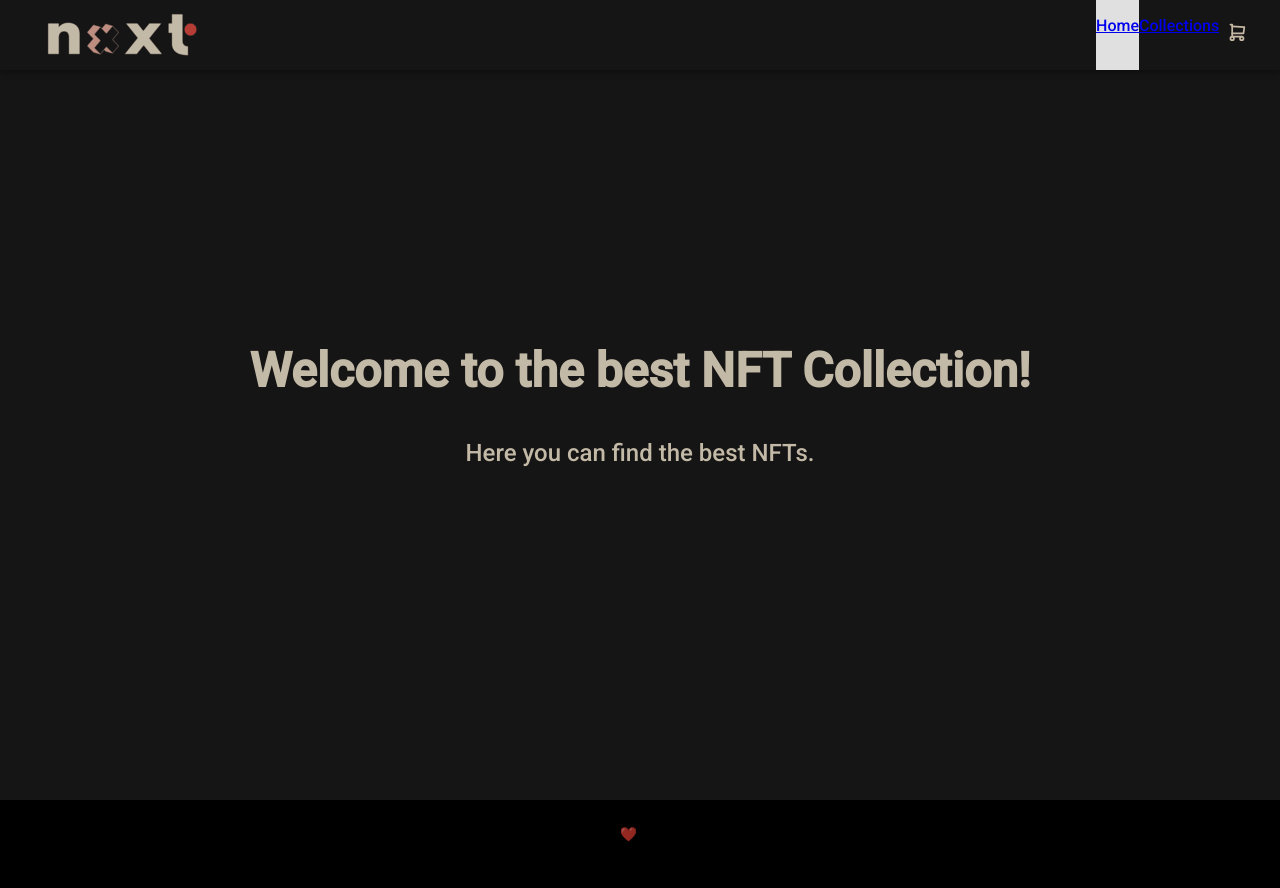
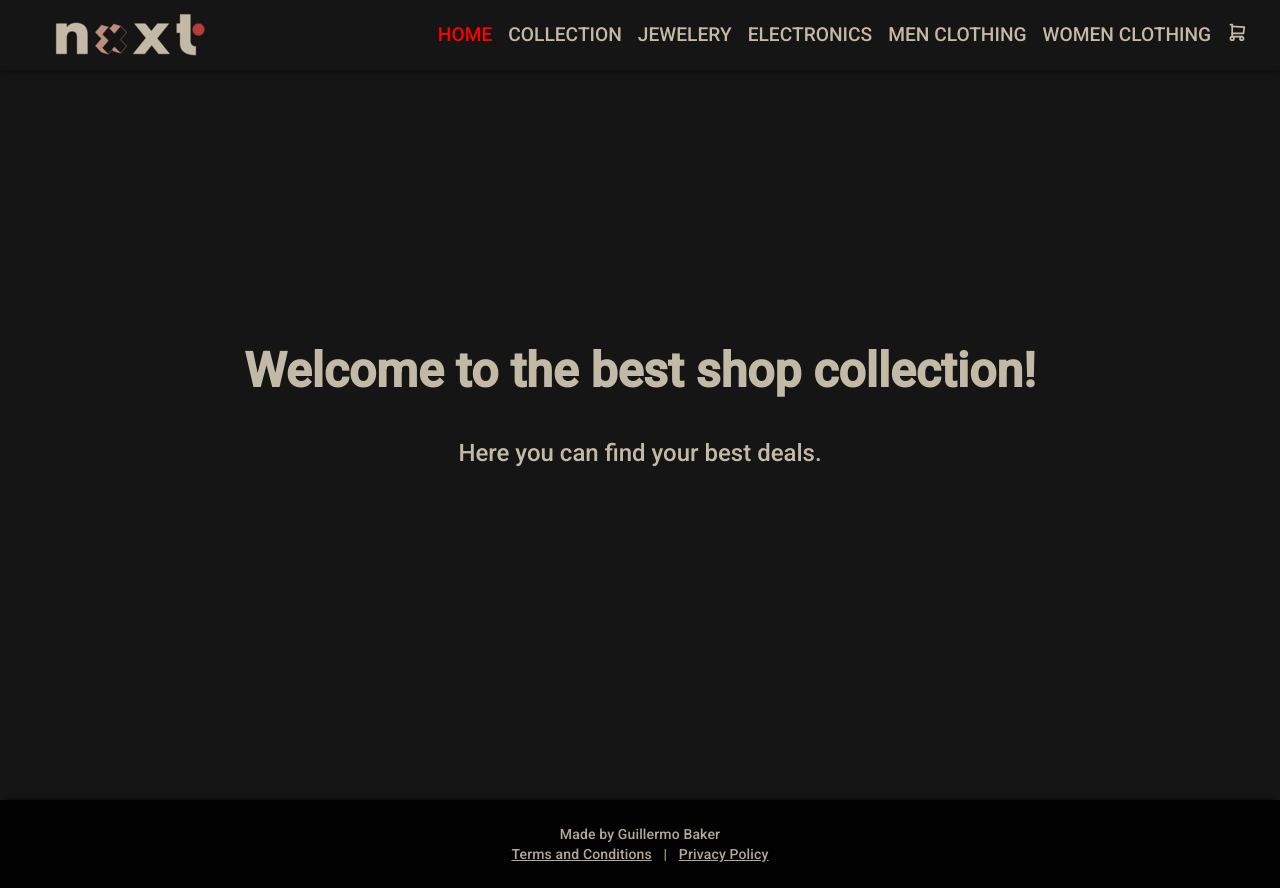
Before and after one commit to gfbaker/nxxt-store, a React (Vite) app: page / in a window 1280 px wide. Before the commit this address led to /home. Built offline with nearby package versions, Linux system fonts and the light colour scheme; no server answers; the HTML template or start-up script is replaced by a standard one.

Commit message:
PreEntrega2+Baker

```diff
--- a/src/App.css
+++ b/src/App.css
@@ -4,3 +4,18 @@ body{
     font-family: 'Roboto', sans-serif;
     box-sizing: border-box;
   }
+
+.div-error{
+    width: 100%;
+    height: 100vh;
+    display: flex;
+    justify-content: center;
+    align-items: center;
+  }
+
+  a{
+    color: #c5b9a5;
+    padding: 6px 8px;
+    font-size: 1.2rem;
+    text-decoration: none;
+  }
--- a/src/App.jsx
+++ b/src/App.jsx
@@ -6,27 +6,31 @@ import axios from "axios";
 import Footer from "./components/Footer";
 import { Routes, Route, Navigate } from "react-router-dom";
 import Home from "./components/Home";
+import ItemDetail from "./components/ItemDetail";
+import ItemFilter from "./components/ItemFilter";
 
 function App() {
-	const [nfts, setNFTs] = useState([]);
+	const [items, setItems] = useState([]);
 
-	const getNFTs = async () => {
+	const getItems = async () => {
 		const { data } = await axios("https://fakestoreapi.com/products");
-		setNFTs(data);
+		setItems(data);
 	};
 
 	useEffect(() => {
-		getNFTs();
+		getItems();
 	}, []);
 
-	console.log(nfts);
 	return (
 		<>
 			<NavBar />
 			<Routes>
-				<Route path="/" element={<Navigate to="/home" />} />
-				<Route path="/home" element={<Home />} />
-				<Route path="/collections" element={<ItemListContainer nfts={nfts} />} />
+				<Route path="/" element={<Home />} />
+				<Route path="/collection" element={<ItemListContainer items={items} />} />
+				<Route path="/collection/:id" element={<ItemDetail />} />
+				<Route path="/category/:category" element={<ItemFilter />} />
+				<Route path="/category/:category/:id" element={<ItemDetail />} />
+				<Route path="/404" element={<div className="div-error"><img src="./cat404.jpeg" alt="404" /></div>} />
 			</Routes>
 			<Footer />
 		</>
--- a/src/components/Footer/index.jsx
+++ b/src/components/Footer/index.jsx
@@ -3,11 +3,21 @@ import { Box, Typography, Link } from '@mui/material';
 
 export default function Footer() {
   return (
-    <Box sx={{ bgcolor: '#000000', py: 3 }}>
-      <Typography variant="body2" color="text.secondary" align="center">
-        Made with ❤️ by Your Name
+    <Box sx={{
+      position: 'relative',
+      bottom: 0,
+      left: 0,
+      right: 0,
+      bgcolor: 'black',
+      py: 3,
+      opacity: 0.9,
+      boxShadow: '0px -5px 5px -5px rgba(0,0,0,0.75)',
+      minHeight: '10100%0px',
+    }}>
+      <Typography variant="body2" color= "#c5b9a5" align="center">
+        Made by Guillermo Baker
       </Typography>
-      <Typography variant="body2" color="text.secondary" align="center">
+      <Typography variant="body2" color= "#c5b9a5" align="center">
         <Link href="#" color="inherit">
           Terms and Conditions
         </Link>{' '}
--- a/src/components/Home/index.jsx
+++ b/src/components/Home/index.jsx
@@ -24,8 +24,8 @@ const Subheading = styled.p`
 function Home() {
   return (
     <Container>
-      <Heading>Welcome to the best NFT Collection!</Heading>
-      <Subheading>Here you can find the best NFTs.</Subheading>
+      <Heading>Welcome to the best shop collection!</Heading>
+      <Subheading>Here you can find your best deals.</Subheading>
     </Container>
   );
 }
--- /dev/null
+++ b/src/components/ItemCard/index.jsx
@@ -0,0 +1,26 @@
+import * as React from "react";
+import Card from "@mui/material/Card";
+import CardMedia from "@mui/material/CardMedia";
+import { Button, CardActionArea, CardActions } from "@mui/material";
+import { Link } from "react-router-dom";
+import { Grid } from "@mui/material";
+
+export default function Item({ item }) {
+	return (
+		<Grid>
+			<Card
+				sx={{ "&:hover": { opacity: [0.9, 0.8, 0.7],}}}>
+				<Link to={`${item.id}`}>
+					<CardActionArea>
+						<CardMedia component="img" sx={{ height: 500, objectFit: "cover"}} image={item.image} alt={item.title} />
+					</CardActionArea>
+				</Link>
+				<CardActions sx={{ backgroundColor: "#c3b9a7" }}>
+					<Button size="small" color="primary">
+						Buy
+					</Button>
+				</CardActions>
+			</Card>
+		</Grid>
+	);
+}
--- /dev/null
+++ b/src/components/ItemDetail/index.jsx
@@ -0,0 +1,96 @@
+import * as React from "react";
+import Card from "@mui/material/Card";
+import CardContent from "@mui/material/CardContent";
+import CardMedia from "@mui/material/CardMedia";
+import Typography from "@mui/material/Typography";
+import { Button, CardActionArea, CardActions, LinearProgress } from "@mui/material";
+import { Navigate, useParams } from "react-router-dom";
+import { useState, useEffect } from "react";
+import axios from "axios";
+import { Container } from "@mui/system";
+import Box from "@mui/material/Box";
+
+export default function ItemDetail() {
+	const [item, setItem] = useState({});
+	const [loading, setLoading] = useState(true);
+	const { id } = useParams();
+
+	const getItemById = async () => {
+		try {
+			const { data } = await axios(`https://fakestoreapi.com/products/${id}`);
+			setItem(data);
+			setLoading(false);
+		} catch (e) {
+			setItem(null);
+		}
+	};
+
+	useEffect(() => {
+		getItemById();
+	}, []);
+
+	if (loading) {
+		return (
+			<Box sx={{ display: "flex" }}>
+				<LinearProgress />
+			</Box>
+		);
+	}
+	if (!item) {
+		return <Navigate to="/404" />;
+	}
+
+	return (
+		<Container
+			sx={{
+				marginTop: "90px",
+				marginBottom: "30px",
+				display: "flex",
+				justifyContent: "center",
+				alignItems: "center",
+				minHeight: "80vh",
+			}}>
+			<Card
+				sx={{
+					width: 345,
+					height: "100%",
+					backgroundColor: "primary.dark",
+					"&:hover": {
+						backgroundColor: "primary.main",
+						opacity: [0.9, 0.8, 0.7],
+					},
+				}}>
+				<CardActionArea>
+					<CardMedia
+						component="img"
+						sx={{ height: 300 }}
+						image={item.image}
+						alt={item.title}
+					/>
+					{
+						<CardContent sx={{ backgroundColor: "#F5F5F5" }}>
+							<Typography
+								gutterBottom
+								variant="h5"
+								component="h2">
+								{item.title}
+							</Typography>
+							<Typography
+								variant="body2"
+								sx={{ backgroundColor: "#F5F5F5" }}>
+								{item.description}
+							</Typography>
+						</CardContent>
+					}
+				</CardActionArea>
+				<CardActions sx={{ backgroundColor: "#c3b9a7" }}>
+					<Button
+						size="small"
+						color="primary">
+						Buy
+					</Button>
+				</CardActions>
+			</Card>
+		</Container>
+	);
+}
--- /dev/null
+++ b/src/components/ItemFilter/index.jsx
@@ -0,0 +1,54 @@
+import { Link, useParams } from "react-router-dom";
+import { useState, useEffect } from "react";
+import axios from "axios";
+import ItemCard from "../ItemCard";
+import { Grid, LinearProgress } from "@mui/material";
+import { Container, Box } from "@mui/material";
+
+function ItemFilter() {
+	const [itemCategory, setItemCategory] = useState({});
+	const [loading, setLoading] = useState(true);
+	const { category } = useParams();
+
+	const getCategory = async () => {
+		try {
+			const { data } = await axios(`https://fakestoreapi.com/products`);
+			setItemCategory(data);
+			setLoading(false);
+		} catch (e) {
+			setItemCategory(null);
+		}
+	};
+
+	useEffect(() => {
+		getCategory();
+	}, []);
+
+	if (loading) {
+		return (
+			<Box sx={{ display: "flex" }}>
+				<LinearProgress />
+			</Box>
+		);
+	}
+	if (!itemCategory) {
+		return <Navigate to="/404" />;
+	}
+
+	return (
+		<>
+			<Container sx={{ marginTop: "90px", marginBottom: "30px" }}>
+				<Grid container spacing={1}>
+					{itemCategory.map((item) =>
+						item.category === category ? (
+							<Grid item key={item.id} xs={12} sm={6} md={4}>
+								<ItemCard item={item} />
+							</Grid>
+						) : null
+					)}
+				</Grid>
+			</Container>
+		</>
+	);
+}
+export default ItemFilter;
--- a/src/components/ItemListContainer/index.jsx
+++ b/src/components/ItemListContainer/index.jsx
@@ -1,14 +1,15 @@
-import PostItem from "../PostItem/index";
+import ItemCard from "../ItemCard/index";
 import { Grid } from "@mui/material";
 import { Container } from "@mui/material";
 
-export default function ItemListContainer({ nfts }) {
+export default function ItemListContainer({ items }) {
+	console.log(items);
 	return (
-		<Container sx={{ marginTop: "90px" }}>
+		<Container sx={{ marginTop: "90px", marginBottom: "30px" }}>
 			<Grid container spacing={1}>
-				{nfts.map((nft) => (
-					<Grid item key={nft.id} xs={12} sm={6} md={4}>
-						<PostItem nft={nft} />
+				{items.map((item) => (
+					<Grid item key={item.id} xs={12} sm={6} md={4}>
+						<ItemCard item={item} />
 					</Grid>
 				))}
 			</Grid>
--- a/src/components/NavBar/index.jsx
+++ b/src/components/NavBar/index.jsx
@@ -13,8 +13,10 @@ import { NavLink } from "react-router-dom";
 function ResponsiveAppBar() {
 	const [anchorElNav, setAnchorElNav] = React.useState(null);
 	const [isScrolling, setIsScrolling] = React.useState(false);
+
 	const activeStyle = {
-		backgroundColor: "#e0e0e0",
+		color: "#c58b7d",
+		opacity: [0.9, 0.8, 0.7],
 	};
 
 	const handleScroll = () => {
@@ -43,8 +45,7 @@ function ResponsiveAppBar() {
 			sx={{
 				backgroundColor: isScrolling ? "rgba(0, 0, 0, 0.8)" : "transparent",
 				opacity: isScrolling ? 0.9 : 1,
-			}}
-		>
+			}}>
 			<Container maxWidth="xl">
 				<Toolbar disableGutters>
 					<Typography
@@ -60,8 +61,7 @@ function ResponsiveAppBar() {
 							letterSpacing: ".3rem",
 							color: "inherit",
 							textDecoration: "none",
-						}}
-					>
+						}}>
 						<img src="./logo-icon.png" alt="Logo" border="0" />
 					</Typography>
 					<Box sx={{ flexGrow: 1, display: { xs: "flex", md: "none" } }}>
@@ -71,8 +71,7 @@ function ResponsiveAppBar() {
 							aria-controls="menu-appbar"
 							aria-haspopup="true"
 							onClick={handleOpenNavMenu}
-							color="inherit"
-						>
+							color="inherit">
 							<MenuIcon />
 						</IconButton>
 						<Menu
@@ -91,8 +90,7 @@ function ResponsiveAppBar() {
 							onClose={handleCloseNavMenu}
 							sx={{
 								display: { xs: "block", md: "none" },
-							}}
-						></Menu>
+							}}></Menu>
 					</Box>
 					<Typography
 						variant="h5"
@@ -100,16 +98,9 @@ function ResponsiveAppBar() {
 						component="a"
 						href=""
 						sx={{
-							mr: 2,
 							display: { xs: "flex", md: "none" },
 							flexGrow: 1,
-							fontFamily: "monospace",
-							fontWeight: 700,
-							letterSpacing: ".3rem",
-							color: "inherit",
-							textDecoration: "none",
-						}}
-					>
+						}}>
 						<img src="./logo-icon.png" alt="Logo" border="0" />
 					</Typography>
 					<Box
@@ -117,19 +108,51 @@ function ResponsiveAppBar() {
 							flexGrow: 1,
 							display: { xs: "none", md: "flex" },
 							justifyContent: "flex-end",
-						}}
-					>
+							alignItems: "center",
+						}}>
 						<NavLink
-							to="/home"
-							style={({ isActive }) => (isActive ? activeStyle : undefined)}
-							sx={{ my: 2, color: 'white', display: 'block' }}>
-							<p>Home</p>
+							to="/"
+							style={({ isActive }) =>
+								isActive ? { ...activeStyle, color: "red" } : undefined
+							}
+							sx={{ my: 2, color: 'white', display: 'block', textDecoration: 'underline' }}>
+							HOME
 						</NavLink>
 						<NavLink
-							to="/collections"
-							style={({ isActive }) => (isActive ? activeStyle : undefined)}
-							sx={{ my: 2, color: 'white', display: 'block' }}>
-							<p>Collections</p>
+							to="/collection"
+							style={({ isActive }) =>
+								isActive ? { ...activeStyle, color: "red" } : undefined
+							}
+							sx={{ mx: 2, color: "white", fontSize: "18px", fontWeight: "bold", textDecoration: "none",
+							}}>
+							COLLECTION
+						</NavLink>
+						<NavLink to="/category/jewelery"
+							style={({ isActive }) =>
+								isActive ? { ...activeStyle, color: "red" } : undefined
+							}>
+							JEWELERY
+						</NavLink>
+						<NavLink
+							to="/category/electronics"
+							style={({ isActive }) =>
+								isActive ? { ...activeStyle, color: "red" } : undefined
+							}>
+							ELECTRONICS
+						</NavLink>
+						<NavLink
+							to="/category/men's clothing"
+							style={({ isActive }) =>
+								isActive ? { ...activeStyle, color: "red" } : undefined
+							}>
+							MEN CLOTHING
+						</NavLink>
+						<NavLink
+							to="/category/women's clothing"
+							style={({ isActive }) =>
+								isActive ? { ...activeStyle, color: "red" } : undefined
+							}>
+							WOMEN CLOTHING
 						</NavLink>
 						<CartWidget />
 					</Box>
```
Also changed, not shown: src/components/PostItem/index.jsx (deleted, +0 -37 lines), public/cat404.jpeg (added).
